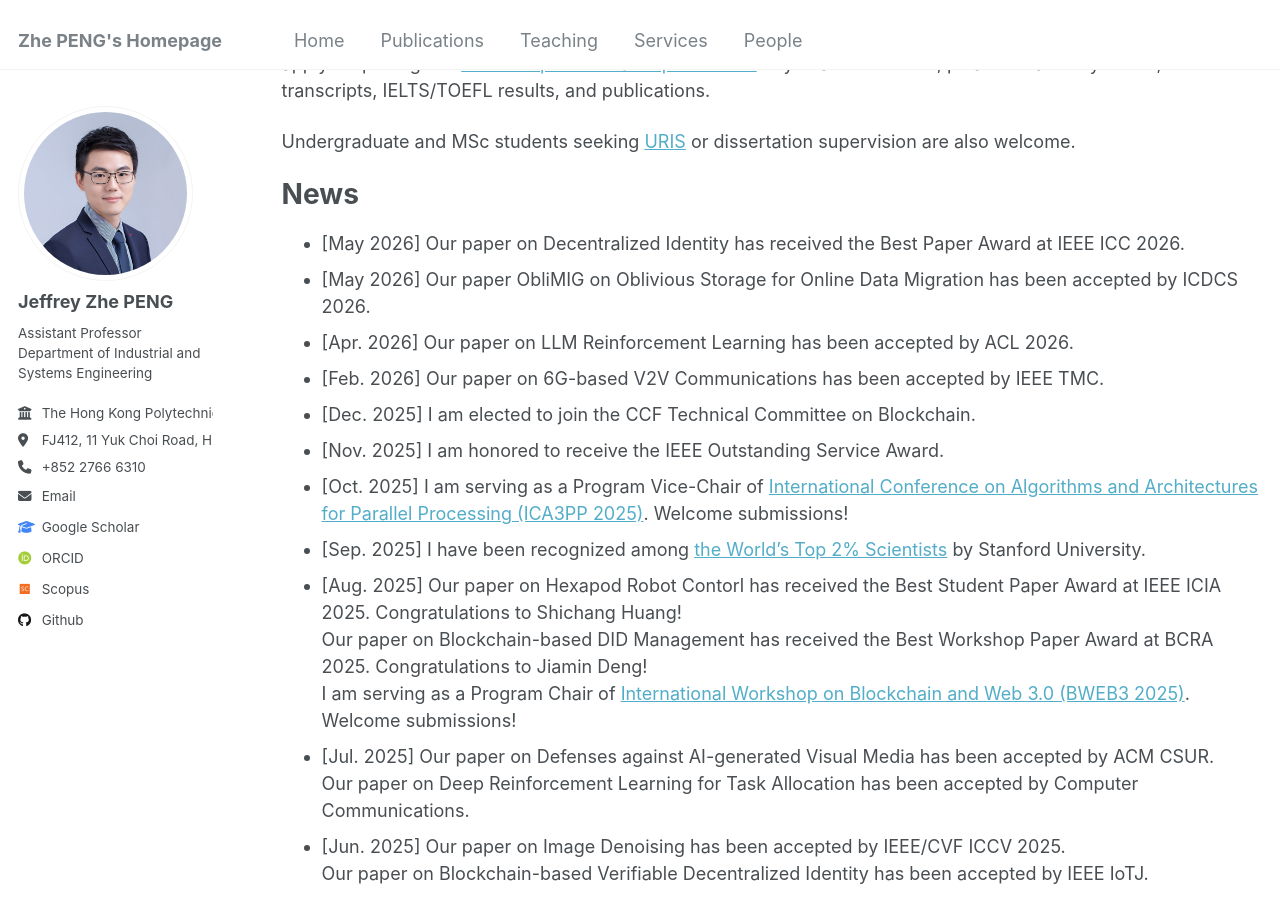
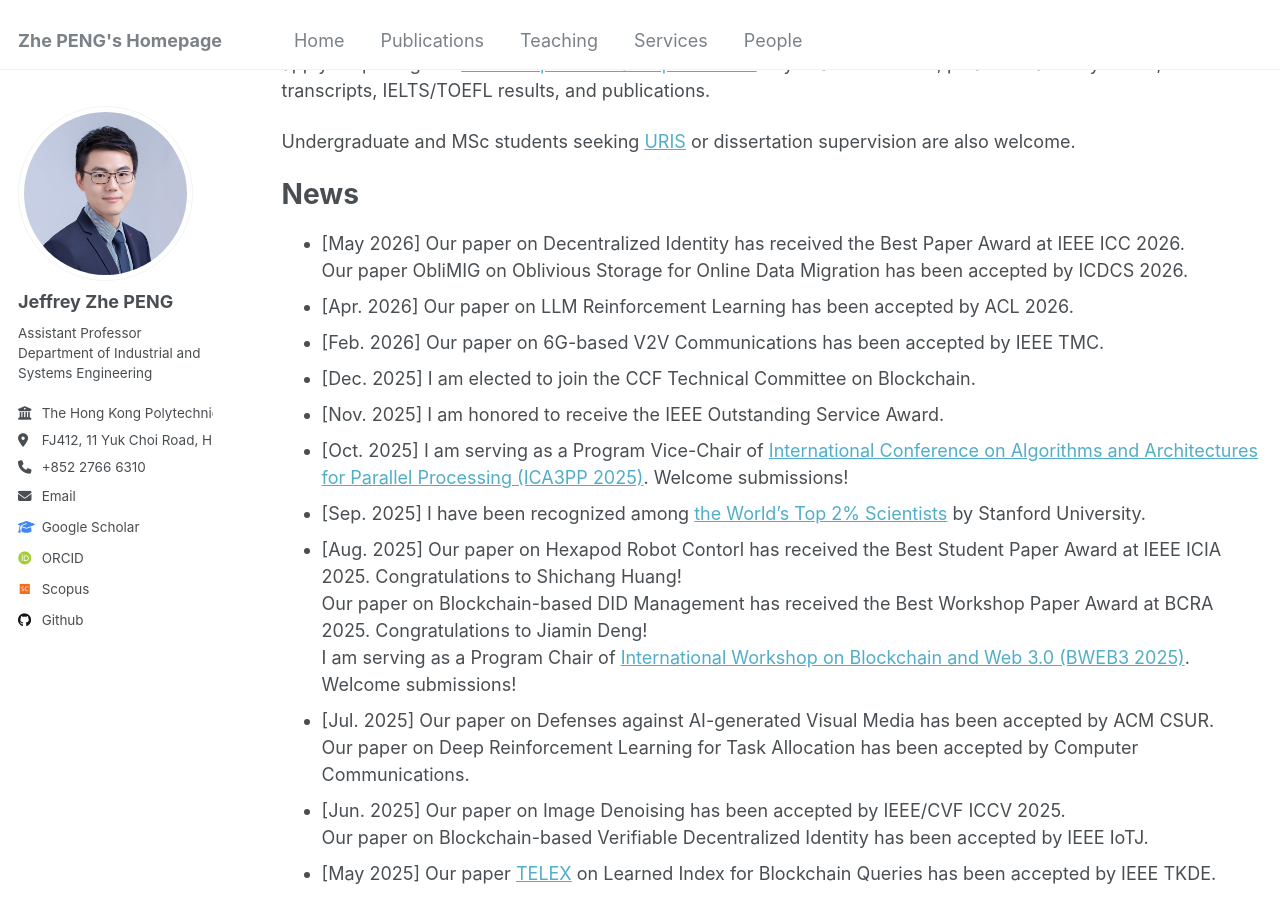
Before and after one commit to PENG-Zhe/peng-zhe.github.io, a Jekyll site: the page built from _pages/about.md, in a window 1280 px wide and 900 px high, scrolled down 679 px. Built offline with Jekyll 4.4.1, drawn with Linux system fonts in a browser that asks for light colours; some web fonts are replaced.

Commit message:
Update about.md

```diff
--- a/_pages/about.md
+++ b/_pages/about.md
@@ -26,8 +26,8 @@ Undergraduate and MSc students seeking [URIS](https://www.polyu.edu.hk/gs/ug-res
 
 # News
 <!-- -->
-- [May 2026] Our paper on Decentralized Identity has received the Best Paper Award at IEEE ICC 2026.
-- [May 2026] Our paper ObliMIG on Oblivious Storage for Online Data Migration has been accepted by ICDCS 2026.
+- [May 2026] Our paper on Decentralized Identity has received the Best Paper Award at IEEE ICC 2026. <br>
+Our paper ObliMIG on Oblivious Storage for Online Data Migration has been accepted by ICDCS 2026.
 - [Apr. 2026] Our paper on LLM Reinforcement Learning has been accepted by ACL 2026.
 - [Feb. 2026] Our paper on 6G-based V2V Communications has been accepted by IEEE TMC.
 - [Dec. 2025] I am elected to join the CCF Technical Committee on Blockchain.
```
